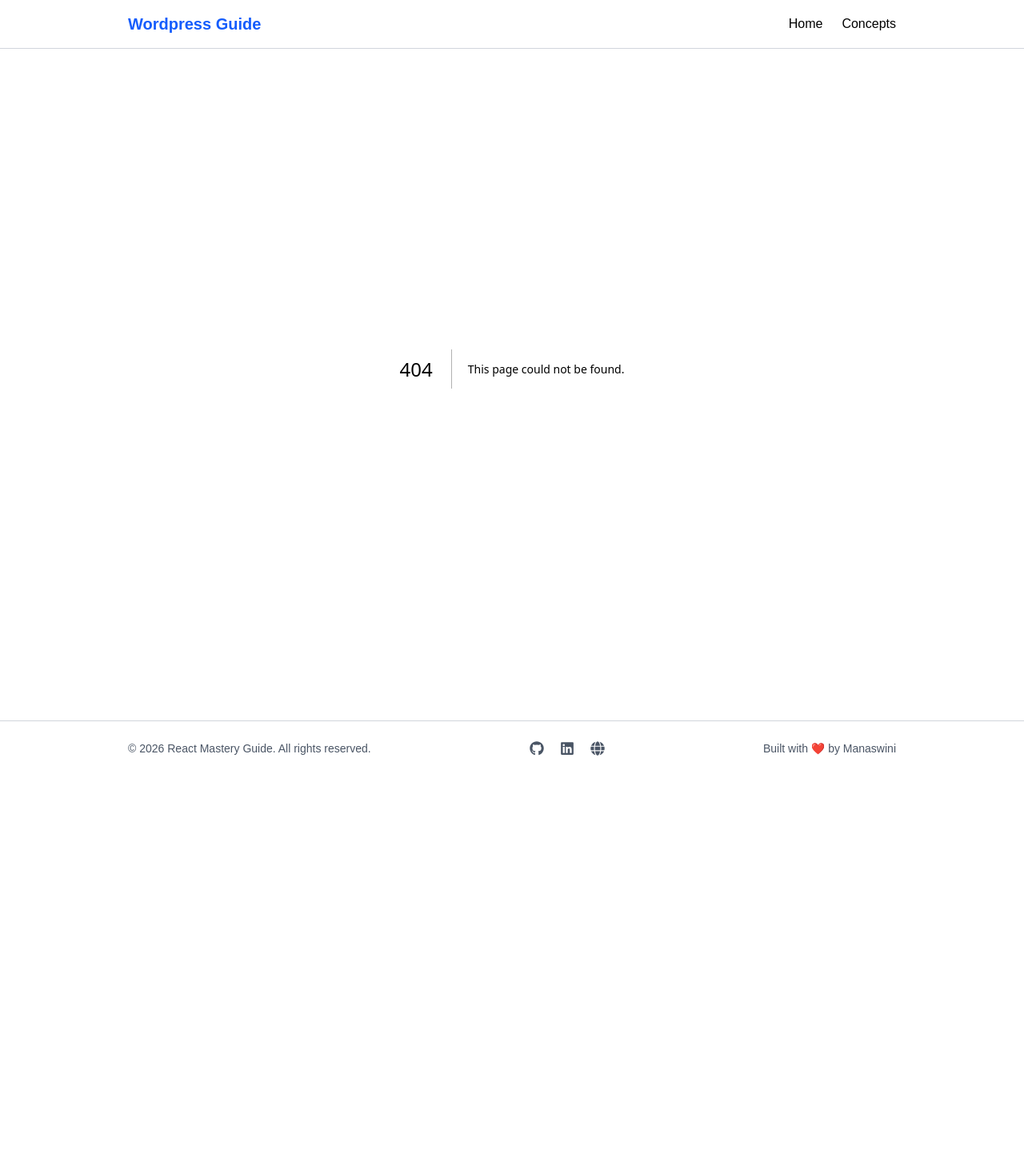
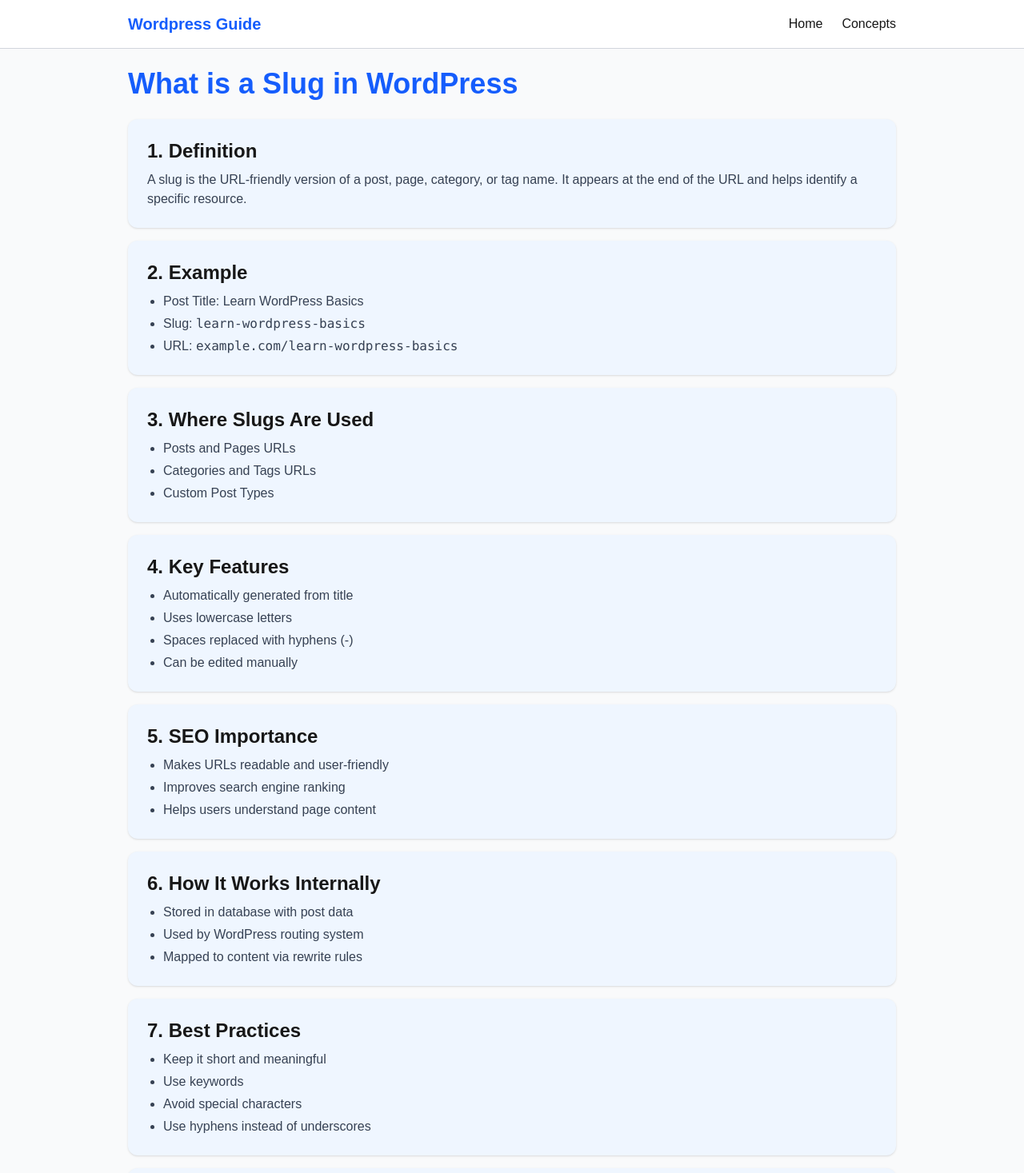
Before and after one commit to Monisasmal/WordPress-Concepts, a Next.js app: page /concepts/SlugInWordPress in a window 1280 px wide. Before the commit this address had no page. Shown: the top 1467 px of the page at 80% size. Before the commit the page ends 970 px from the top, so only its background shows below. Built offline with nearby package versions, Linux system fonts and the light colour scheme.

Commit message:
first commit

```diff
--- /dev/null
+++ b/src/app/concepts/SlugInWordPress/page.tsx
@@ -0,0 +1,118 @@
+export default function SlugInWordPress() {
+  return (
+    <div className="bg-gray-50 min-h-screen">
+
+      {/* Container */}
+      <div className="w-full max-w-5xl mx-auto px-4 sm:px-6 lg:px-8 py-6">
+
+        {/* Header */}
+        <h1 className="text-2xl sm:text-3xl md:text-4xl font-bold text-blue-600 mb-6">
+          What is a Slug in WordPress
+        </h1>
+
+        {/* Card Wrapper */}
+        <div className="space-y-4">
+
+          {/* Definition */}
+          <section className="bg-blue-50 shadow-sm rounded-xl p-4 sm:p-6">
+            <h2 className="text-lg sm:text-xl md:text-2xl font-semibold mb-2">
+              1. Definition
+            </h2>
+            <p className="text-sm sm:text-base text-gray-700">
+              A slug is the URL-friendly version of a post, page, category, or tag name.
+              It appears at the end of the URL and helps identify a specific resource.
+            </p>
+          </section>
+
+          {/* Example */}
+          <section className="bg-blue-50 shadow-sm rounded-xl p-4 sm:p-6">
+            <h2 className="text-lg sm:text-xl md:text-2xl font-semibold mb-2">
+              2. Example
+            </h2>
+            <ul className="list-disc ml-5 text-sm sm:text-base text-gray-700 space-y-1">
+              <li>Post Title: Learn WordPress Basics</li>
+              <li>Slug: <code>learn-wordpress-basics</code></li>
+              <li>URL: <code>example.com/learn-wordpress-basics</code></li>
+            </ul>
+          </section>
+
+          {/* Where */}
+          <section className="bg-blue-50 shadow-sm rounded-xl p-4 sm:p-6">
+            <h2 className="text-lg sm:text-xl md:text-2xl font-semibold mb-2">
+              3. Where Slugs Are Used
+            </h2>
+            <ul className="list-disc ml-5 text-sm sm:text-base text-gray-700 space-y-1">
+              <li>Posts and Pages URLs</li>
+              <li>Categories and Tags URLs</li>
+              <li>Custom Post Types</li>
+            </ul>
+          </section>
+
+          {/* Features */}
+          <section className="bg-blue-50 shadow-sm rounded-xl p-4 sm:p-6">
+            <h2 className="text-lg sm:text-xl md:text-2xl font-semibold mb-2">
+              4. Key Features
+            </h2>
+            <ul className="list-disc ml-5 text-sm sm:text-base text-gray-700 space-y-1">
+              <li>Automatically generated from title</li>
+              <li>Uses lowercase letters</li>
+              <li>Spaces replaced with hyphens (-)</li>
+              <li>Can be edited manually</li>
+            </ul>
+          </section>
+
+          {/* SEO */}
+          <section className="bg-blue-50 shadow-sm rounded-xl p-4 sm:p-6">
+            <h2 className="text-lg sm:text-xl md:text-2xl font-semibold mb-2">
+              5. SEO Importance
+            </h2>
+            <ul className="list-disc ml-5 text-sm sm:text-base text-gray-700 space-y-1">
+              <li>Makes URLs readable and user-friendly</li>
+              <li>Improves search engine ranking</li>
+              <li>Helps users understand page content</li>
+            </ul>
+          </section>
+
+          {/* How */}
+          <section className="bg-blue-50 shadow-sm rounded-xl p-4 sm:p-6">
+            <h2 className="text-lg sm:text-xl md:text-2xl font-semibold mb-2">
+              6. How It Works Internally
+            </h2>
+            <ul className="list-disc ml-5 text-sm sm:text-base text-gray-700 space-y-1">
+              <li>Stored in database with post data</li>
+              <li>Used by WordPress routing system</li>
+              <li>Mapped to content via rewrite rules</li>
+            </ul>
+          </section>
+
+          {/* Best Practices */}
+          <section className="bg-blue-50 shadow-sm rounded-xl p-4 sm:p-6">
+            <h2 className="text-lg sm:text-xl md:text-2xl font-semibold mb-2">
+              7. Best Practices
+            </h2>
+            <ul className="list-disc ml-5 text-sm sm:text-base text-gray-700 space-y-1">
+              <li>Keep it short and meaningful</li>
+              <li>Use keywords</li>
+              <li>Avoid special characters</li>
+              <li>Use hyphens instead of underscores</li>
+            </ul>
+          </section>
+
+          {/* Interview */}
+          <section className="bg-blue-50 shadow-sm rounded-xl p-4 sm:p-6">
+            <h2 className="text-lg sm:text-xl md:text-2xl font-semibold mb-2">
+              Interview Points
+            </h2>
+            <ul className="list-disc ml-5 text-sm sm:text-base text-gray-900 space-y-1">
+              <li>Slug = URL-friendly name</li>
+              <li>Used in posts, pages, categories</li>
+              <li>Important for SEO</li>
+              <li>Automatically generated but editable</li>
+            </ul>
+          </section>
+
+        </div>
+      </div>
+    </div>
+  );
+}
--- a/src/app/concepts/page.tsx
+++ b/src/app/concepts/page.tsx
@@ -15,6 +15,7 @@
      {name: "What are Categories in WordPress?", path:"/concepts/CategoriesInWordPress"},
      {name: "What are Tags in WordPress?", path:"/concepts/TagsInWordPress"},
      {name: "Difference Between Categories and Tags?", path:"/concepts/CategoriesVsTags"},
+     {name: "What is a Slug in WordPress?", path:"/concepts/SlugInWordPress"},
 ];
 
 export default function Concepts(){
```
